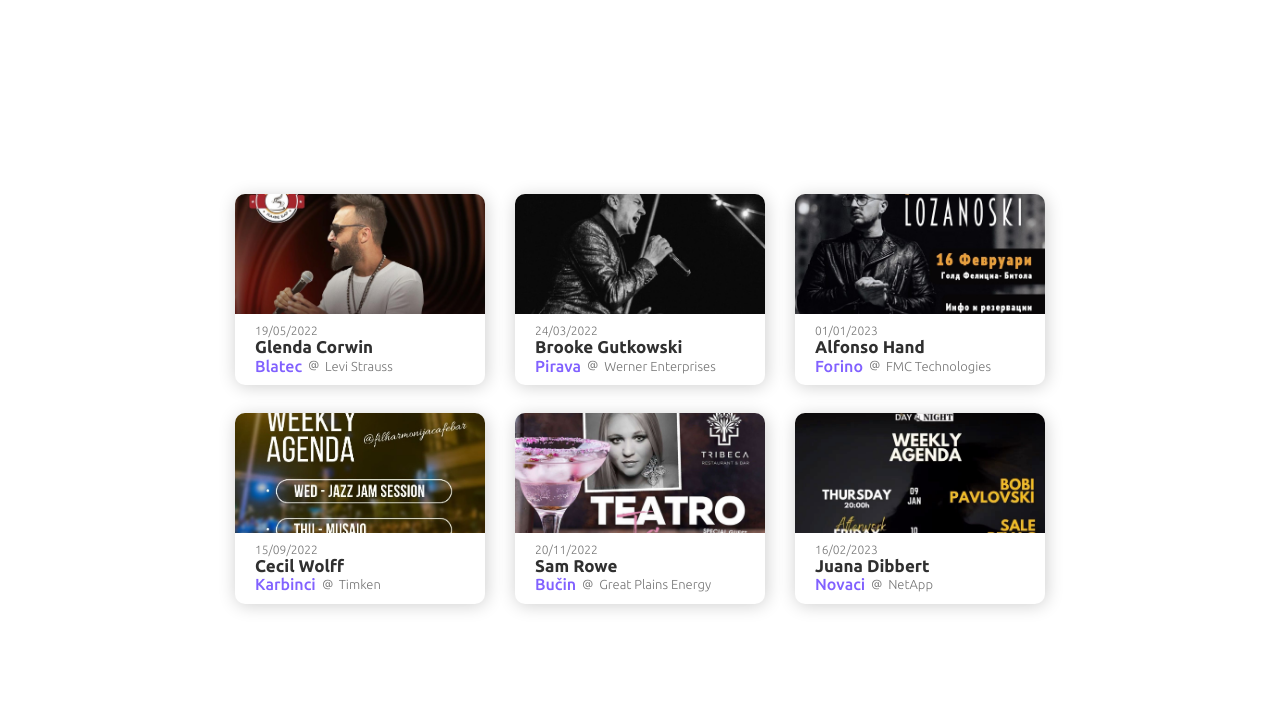
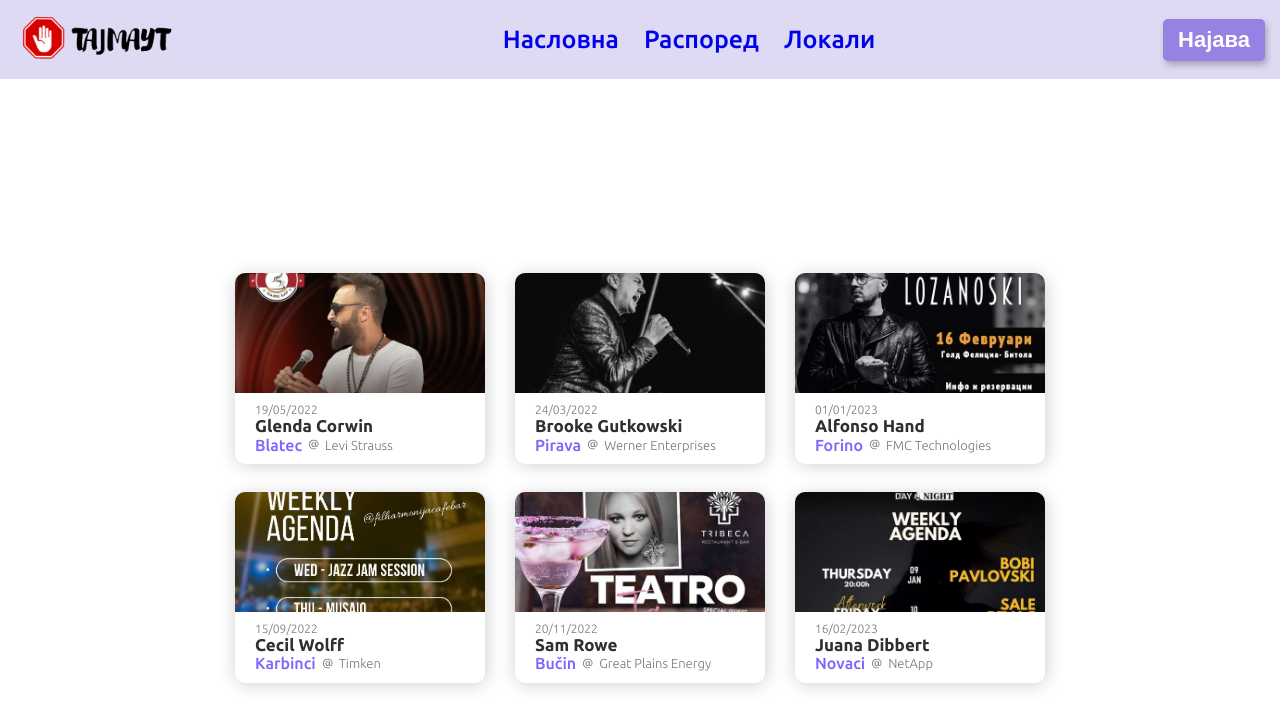
Before and after one commit to petark7/tajmaut, a React (Create React App) app: page /schedule in a window 1280 px wide. Shown: the top 728 px of the page. Built offline with nearby package versions, Linux system fonts and the light colour scheme.

Commit message:
Implement Navbar + design

```diff
--- a/src/components/Event.jsx
+++ b/src/components/Event.jsx
@@ -2,7 +2,6 @@ import "./css/Event.css"
 
 export default function Event (props) {
     return (
-        <div className="mainContainer">
             <div className = "event_card">
                 <h1></h1>
                 <img src={require(`../data/images/events/${props.image}`)}/>
@@ -20,7 +19,5 @@ export default function Event (props) {
                         </div>
                 </div>
             </div>
-    </div>
-
     )
 }
--- /dev/null
+++ b/src/components/Navbar.jsx
@@ -0,0 +1,15 @@
+import "./css/Navbar.css"
+
+export default function Navbar () {
+    return (
+        <div className="navbar-container">
+                <img className = "logo" src = {require('../data/images/logo.png')}/>
+                <ul className="navbar_links">
+                    <a href ="/">Насловна</a>
+                    <a href ="/schedule">Распоред</a>
+                    <a href ="/venues">Локали</a>
+                </ul>
+                <button className="navbar-button_login">Најава</button>
+        </div>
+    )
+}
--- a/src/components/css/Event.css
+++ b/src/components/css/Event.css
@@ -1,16 +1,17 @@
 body {
-    min-height: 100vh;
-    display: flex;
-    align-items: center;
-    justify-content: center;
-    padding: 0;
-    margin: 0;
     font-family: Ubuntu, system-ui, -apple-system, BlinkMacSystemFont, 'Segoe UI', Roboto, Oxygen, Cantarell, 'Open Sans', 'Helvetica Neue', sans-serif;
 }
 
-.mainContainer {
+.event_list {
     max-width: 1000px;
+    display: flex;
     flex-wrap: wrap;
+    align-items: center;
+    justify-content: center;
+}
+
+.container--events {
+    min-height: 100vh;
     display: flex;
     align-items: center;
     justify-content: center;
@@ -19,7 +20,6 @@ body {
 .event_card {
    display: flex;
    flex-direction: column;
-
    width: 250px;
    height: 100%;
     background: #FFFFFF;
@@ -34,7 +34,7 @@ body {
     margin-bottom: 10px;
 }
 
-img {
+.event_card > img {
     width: 100%;
     height: 120px;
     margin-top: -45px;
@@ -43,32 +43,32 @@ img {
     border-radius: 10px 10px 0px 0px;
 }
 
-.location {
+.event_card > .content > .location {
     display: flex;
     align-items: center;
 }
 
-.location > svg {
+.event_card > .content > .location > svg {
     margin-left: 7px;
     margin-right: -3px;
     fill: #757575;
 }
 
-.event_date {
+.event_card > .content > .event_date {
     margin: 0;
     font-size: 12px;
     font-weight: 300;
     color: #757575;
 }
 
-.event_name {
+.event_card > .content > .event_name {
     margin: 0;
     font-size: 17px;
     font-weight: 600;
     color: #303030;
 }
 
-.event_city {
+.event_card > .content > .location > .event_city {
     margin: 0;
     color: #8161ff;
     font-weight: 500;
@@ -77,7 +77,6 @@ img {
 
 .event_venue {
     margin: 0;
-
     color: #757575;
     font-weight: 300;
     font-size: 13px;
--- /dev/null
+++ b/src/components/css/Navbar.css
@@ -0,0 +1,32 @@
+.navbar-container {
+    display: flex;
+    justify-content: space-between;
+    align-items: center;
+    background-color: #DEDAF4;
+}
+
+.logo {
+    width: 200px;
+}
+
+.navbar_links > a {
+    text-decoration: none;
+    margin-right: 25px;
+}
+
+.navbar_links {
+    font-size: 25px;
+    font-weight: 500;
+}
+
+.navbar-button_login {
+    margin-right: 15px;
+    background: #9582E3;
+    border: none;
+    box-shadow: 2px 4px 6px rgba(0, 0, 0, 0.25);
+    border-radius: 5px;
+    padding: 8px 15px;
+    font-weight: 700;
+    font-size: 22px;
+    color: #FFFFFF;
+}
--- a/src/routes/home.jsx
+++ b/src/routes/home.jsx
@@ -1,6 +1,11 @@
+import Navbar from "../components/Navbar"
+
 function Home() {
     return (
-        <h1>Home</h1>
+        <div className="container--home_page">
+              <Navbar/>
+              <h1>Home</h1>
+        </div>
     );
   };
 
--- a/src/routes/schedule.jsx
+++ b/src/routes/schedule.jsx
@@ -1,6 +1,7 @@
 import "./css/schedule.css"
 import Event from "../components/Event.jsx"
 import eventData from "../data/mockdata.json"
+import Navbar from "../components/Navbar"
 export default function Schedule () {
     const events = eventData.map(event =>
     {
@@ -14,8 +15,13 @@ export default function Schedule () {
             />)
     })
     return (
-        <div className="mainContainer">
-            {events}
+        <div className="container--events_page">
+            <Navbar/>
+            <div className="container--events">
+                <div className="event_list">
+                        {events}
+                </div>
+            </div>
         </div>
 
     )
--- a/src/routes/venues.jsx
+++ b/src/routes/venues.jsx
@@ -1,5 +1,11 @@
+import Navbar from "../components/Navbar"
+
+
 export default function Venues () {
     return (
+        <div className="container--home_page">
+            <Navbar/>
         <h1>Venue page</h1>
+  </div>
     )
 }
```
Also changed, not shown: src/data/images/logo.png (added). Lines whose indentation alone changed are shown as unchanged.
